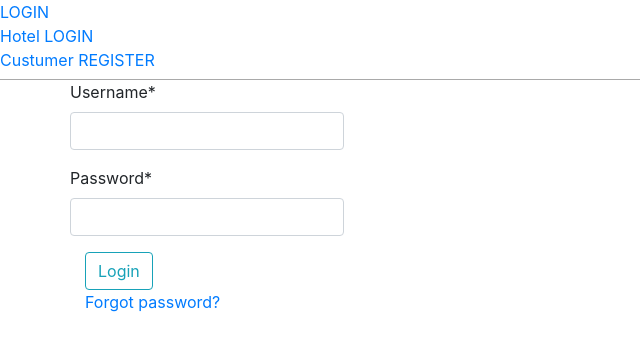
After one commit to 8santosh8/F00d33z, a Django app: page /Rest_Login/ in a window 1280 px wide. The commit adds this page. Shown: the top 351 px of the page, without its empty margins (0-640 px from the left). Run offline with Django 3.2, Linux system fonts and the light colour scheme; some libraries are stand-ins or nearby versions.

Commit message:
Created login for hotel users

```diff
--- a/Foodezz/Users/forms.py
+++ b/Foodezz/Users/forms.py
@@ -12,7 +12,7 @@ class UserForm(UserCreationForm):
         fields = ('username','first_name','last_name','password1','password2','email',)
 
 class User_Details(forms.ModelForm):
-
+    image = forms.ImageField(required=False)
     class Meta:
         model = UserModels.User_Profile
         fields = ('phone','address','street','city','pincode','image')
--- a/Foodezz/Users/models.py
+++ b/Foodezz/Users/models.py
@@ -10,6 +10,7 @@ class User_Profile(models.Model):
     city = models.CharField(max_length=30)
     pincode = models.DecimalField(max_digits=6,decimal_places=0)
     image = models.ImageField(default='default.png',upload_to='profile_pics')
+    rest = models.BooleanField(default=False)
 
     def __str__(self):
         return f'{self.User.username} Profile'
--- a/Foodezz/Users/templates/Users/Base.html
+++ b/Foodezz/Users/templates/Users/Base.html
@@ -27,8 +27,9 @@
                         <a class="" href="{% url 'Users-Profile' %}">Profile</a><br>
                         <a class="logout_btn" href={% url 'Users-Logout' %}>Log Out</a>
                     {% else %}
-                        <a class="login_btn" href={% url 'Users-Login' %}>LOG IN</a><br>
-                        <a class="register_btn" href={% url 'Users-Register' %}>REGISTER</a>
+                        <a class="login_btn" href={% url 'Users-Login' %}>LOGIN</a><br>
+                        <a class="register_btn" href={% url 'Rest-Login' %}>Hotel LOGIN</a><br>
+                        <a class="register_btn" href={% url 'Users-Register' %}>Custumer REGISTER</a>
                     {% endif %}
                 </div>
           </div>
--- /dev/null
+++ b/Foodezz/Users/templates/Users/Rest-Login.html
@@ -0,0 +1,25 @@
+{% extends 'Users/Base.html' %}
+{% load crispy_forms_tags %}
+
+{% block head %}
+    <title>
+        Login-Page
+    </title>
+{% endblock head %}
+
+{% block body %}
+<div class="container">
+            <div class="row">
+                <form method="post" action="" autocomplete="off">
+                    {% csrf_token %}
+                       {{ Login_form|crispy }}
+                <div class="col-md-12">
+                    <button type="submit" class="btn btn-outline-info register_btn">Login</button>
+                </div>
+                </form>
+            </div>
+        <a href="{% url 'password_reset' %}">
+            Forgot password?
+        </a>
+        </div>
+{% endblock body %}
--- a/Foodezz/Users/urls.py
+++ b/Foodezz/Users/urls.py
@@ -4,12 +4,12 @@ from django.contrib.auth import views as auth_views
 from django.conf.urls.static import static
 from django.conf import settings
 
-
 urlpatterns = [
+    ## Path for registrations of users
     path('Register/',views.Register,name='Users-Register'),
     path('',views.Home,name='Users-Home'),
-    path('Login/',views.Login,name='Users-Login'),
-    path('Logout/',auth_views.LogoutView.as_view(template_name='Users/Logout.html'),name='Users-Logout'),
+
+    ### Paths for the password reset
     path('Password-Reset/', auth_views.PasswordResetView.as_view(template_name='Users/Password-Reset.html'),
          name='password_reset'),
     path('Password-Reset/done/', auth_views.PasswordResetDoneView.as_view(template_name='Users/Password-Reset-Done.html'),
@@ -19,7 +19,20 @@ urlpatterns = [
          name='password_reset_confirm'),
     path('Password-Reset-complete/', auth_views.PasswordResetCompleteView.as_view(template_name='Users/Password-Reset-Complete.html'),
          name='password_reset_complete'),
+
+    ## Path for editing profile
     path('Profile/',views.Profile,name='Users-Profile'),
+
+    ## Path for Login and Logout
+    path('Login/', views.Login, name='Users-Login'),
+    path('Logout/', auth_views.LogoutView.as_view(template_name='Users/Logout.html'), name='Users-Logout'),
+
+    # Path for Resturent login
+    path('Rest_Login/',views.RestLogin,name='Rest-Login'),
+
+    ## Path for Login through google api
+    # path('auth-social/',),
+    # path('auth/social/', include('social_django.urls', namespace='social')),
 ]
 
 if settings.DEBUG:
--- a/Foodezz/Users/views.py
+++ b/Foodezz/Users/views.py
@@ -30,13 +30,12 @@ def Login(request):
         messages.info(request,f'You are already logged in!')
         return redirect('Users-Home')
     if request.method == 'POST':
-
         name = request.POST.get('Username')
         pword = request.POST.get('Password')
 
         user = authenticate(username=name,password=pword)
 
-        if user:
+        if user and user.user_profile.rest == False:
             if user.is_active:
                 login(request,user)
                 return redirect('Users-Home')
@@ -45,8 +44,9 @@ def Login(request):
                 return redirect('User-Login')
         else:
             messages.error(request, f'Invalid login details')
-            return redirect('Users-Login')
-    Log_form = C_Login()
+            Log_form = C_Login(request.POST)
+    else:
+        Log_form = C_Login()
     return render(request,'Users/Login.html',{'Login_form':Log_form})
 
 @login_required
@@ -65,3 +65,26 @@ def Profile(request):
         p_form = forms.ProfileUpdateForm(instance= request.user.user_profile)
 
     return render(request,'Users/Profile.html',{'u_form':u_form,'p_form':p_form})
+
+def RestLogin(request):
+    if request.user.is_authenticated:
+        messages.info(request, f'You are already logged in!, Log out to login from different account')
+        return redirect('Users-Home')
+    if request.method == "POST":
+        name = request.POST.get('Username')
+        pword = request.POST.get('Password')
+
+        user = authenticate(username=name, password=pword)
+        if user and user.user_profile.rest == True:
+            if user.is_active:
+                login(request, user)
+                return redirect('Users-Home')
+            else:
+                messages.error(request, f'Account not in active state')
+                return redirect('User-Login')
+        else:
+            messages.error(request, f'Invalid login details')
+            Rest_Login_Form = C_Login(request.POST)
+    else:
+        Rest_Login_Form = C_Login()
+    return render(request,'Users/Rest-Login.html',{'Login_form':Rest_Login_Form})
```
Also changed, not shown: Foodezz/Foodezz/settings.py (+15 -0 lines), Foodezz/Users/templates/Users/GoogleLogin.html (added, +27 -0 lines), Foodezz/requirements.txt (added, +17 -0 lines), Foodezz/templates/Login/GetUserInfo.js (added, +14 -0 lines), Foodezz/Media/profile_pics/175470.jpg (added), Foodezz/Media/profile_pics/201992.jpg (added), Foodezz/Users/migrations/0004_user_profile_rest.py (added).
